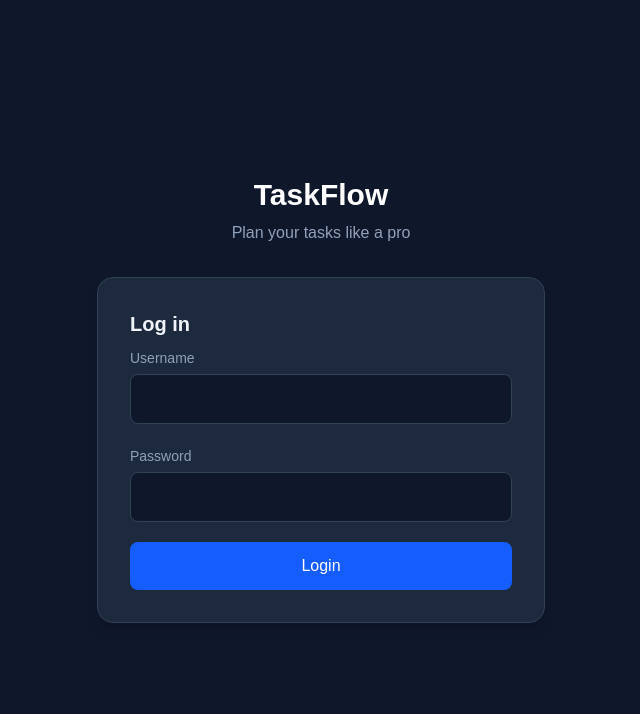
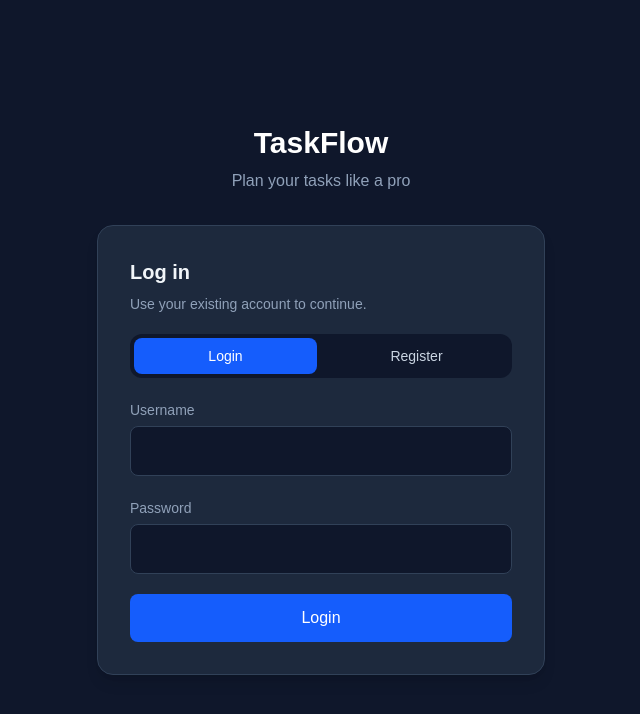
Before and after one commit to olobuszolo/TaskManagementApp, a Next.js app in the folder frontend/: page / in a window 1280 px wide. Shown: the top 714 px of the page, without its empty margins (319-959 px from the left). Built offline with nearby package versions, Linux system fonts and the light colour scheme.

Commit message:
added registration

```diff
--- a/frontend/app/page.tsx
+++ b/frontend/app/page.tsx
@@ -1,30 +1,51 @@
 "use client";
 import { useState } from "react";
-import { loginUser } from "../utils/auth";
+import { loginUser, registerUser } from "../utils/auth";
 import { useRouter } from "next/navigation";
 
 export default function LoginPage() {
 	const [password, setPassword] = useState("");
 	const [username, setUsername] = useState("");
+	const [mode, setMode] = useState<"login" | "register">("login");
+	const [errorMessage, setErrorMessage] = useState("");
+	const [successMessage, setSuccessMessage] = useState("");
+	const [isSubmitting, setIsSubmitting] = useState(false);
 	const router = useRouter();
-
 
 	const handleSubmit = async (e: { preventDefault: () => void; }) => {
 		e.preventDefault();
 		if (password === "" || username === "") {
+			setErrorMessage("Please fill in username and password.");
 			return;
 		}
+
+		setErrorMessage("");
+		setSuccessMessage("");
+		setIsSubmitting(true);
+
 		try {
-			await loginUser(username, password);
-			router.push("/user");
+			if (mode === "login") {
+				await loginUser(username, password);
+				router.push("/user");
+				return;
+			}
+
+			await registerUser(username, password);
+			setSuccessMessage("Account created. You can now log in.");
+			setMode("login");
+			setPassword("");
 		} catch (e) {
-			console.error("Login failed:", e);
+			const message = e instanceof Error ? e.message : "Something went wrong.";
+			setErrorMessage(message);
+			console.error(`${mode} failed:`, e);
+		} finally {
+			setIsSubmitting(false);
 		}
 	};
+
 	return (
 		<div className="min-h-screen bg-slate-900 flex items-center justify-center px-4">
 			<div className="w-full max-w-md">
-
 				<div className="mb-8 text-center">
 					<h1 className="text-3xl font-bold text-white">TaskFlow</h1>
 					<p className="text-slate-400 mt-2">
@@ -37,14 +58,53 @@ export default function LoginPage() {
 					className="bg-slate-800 border border-slate-700 shadow-lg rounded-2xl p-8 space-y-5"
 				>
 					<h2 className="text-xl font-semibold text-slate-100 mb-2">
-						Log in
+						{mode === "login" ? "Log in" : "Register"}
 					</h2>
+					<p className="text-sm text-slate-400">
+						{mode === "login"
+							? "Use your existing account to continue."
+							: "Create a new account with a unique username and password."}
+					</p>
+
+					<div className="grid grid-cols-2 gap-2 rounded-xl bg-slate-900 p-1">
+						<button
+							type="button"
+							onClick={() => {
+								setMode("login");
+								setErrorMessage("");
+								setSuccessMessage("");
+							}}
+							className={`rounded-lg px-4 py-2 text-sm font-medium transition-all ${
+								mode === "login"
+									? "bg-blue-600 text-white"
+									: "text-slate-300 hover:bg-slate-800"
+							}`}
+						>
+							Login
+						</button>
+						<button
+							type="button"
+							onClick={() => {
+								setMode("register");
+								setErrorMessage("");
+								setSuccessMessage("");
+							}}
+							className={`rounded-lg px-4 py-2 text-sm font-medium transition-all ${
+								mode === "register"
+									? "bg-blue-600 text-white"
+									: "text-slate-300 hover:bg-slate-800"
+							}`}
+						>
+							Register
+						</button>
+					</div>
 
 					<div>
 						<label className="text-sm text-slate-400">Username</label>
 						<input
 							type="text"
 							value={username}
+							autoComplete="username"
 							required
 							onChange={(e) => setUsername(e.target.value)}
 							className="w-full mt-1 p-3 rounded-lg bg-slate-900 border border-slate-700 text-slate-100 focus:outline-none focus:ring-2 focus:ring-blue-500"
@@ -56,17 +116,37 @@ export default function LoginPage() {
 						<input
 							type="password"
 							value={password}
+							autoComplete={mode === "login" ? "current-password" : "new-password"}
 							required
 							onChange={(e) => setPassword(e.target.value)}
 							className="w-full mt-1 p-3 rounded-lg bg-slate-900 border border-slate-700 text-slate-100 focus:outline-none focus:ring-2 focus:ring-blue-500"
 						/>
 					</div>
 
+					{errorMessage && (
+						<p className="rounded-lg border border-red-500/40 bg-red-500/10 px-3 py-2 text-sm text-red-200">
+							{errorMessage}
+						</p>
+					)}
+
+					{successMessage && (
+						<p className="rounded-lg border border-emerald-500/40 bg-emerald-500/10 px-3 py-2 text-sm text-emerald-200">
+							{successMessage}
+						</p>
+					)}
+
 					<button
 						type="submit"
-						className="w-full bg-blue-600 hover:bg-blue-700 transition-all text-white font-medium py-3 rounded-lg"
+						disabled={isSubmitting}
+						className="w-full bg-blue-600 hover:bg-blue-700 transition-all text-white font-medium py-3 rounded-lg disabled:cursor-not-allowed disabled:bg-blue-400"
 					>
-						Login
+						{isSubmitting
+							? mode === "login"
+								? "Logging in..."
+								: "Creating account..."
+							: mode === "login"
+								? "Login"
+								: "Register"}
 					</button>
 				</form>
 			</div>
--- a/frontend/utils/auth.ts
+++ b/frontend/utils/auth.ts
@@ -1,6 +1,26 @@
 import axios from "axios";
 
 const API_URL = 'http://localhost:8000';
+
+const extractErrorMessage = (error: unknown, fallbackMessage: string) => {
+    if (axios.isAxiosError(error)) {
+        const data = error.response?.data;
+
+        if (typeof data?.error === "string") {
+            return data.error;
+        }
+
+        if (Array.isArray(data?.username) && typeof data.username[0] === "string") {
+            return data.username[0];
+        }
+
+        if (Array.isArray(data?.non_field_errors) && typeof data.non_field_errors[0] === "string") {
+            return data.non_field_errors[0];
+        }
+    }
+
+    return fallbackMessage;
+};
 
 export const loginUser = async (username: string, password: string) => {
     try {
@@ -9,8 +29,20 @@ export const loginUser = async (username: string, password: string) => {
             password
         }, {withCredentials: true});
         return response.data;
-    } catch (e) {
-        throw new Error('Login failed');
+    } catch (error) {
+        throw new Error(extractErrorMessage(error, 'Login failed'));
+    }
+}
+
+export const registerUser = async (username: string, password: string) => {
+    try {
+        const response = await axios.post(`${API_URL}/login/user/register/`, {
+            username,
+            password
+        });
+        return response.data;
+    } catch (error) {
+        throw new Error(extractErrorMessage(error, 'Registration failed'));
     }
 }
 
@@ -18,7 +50,7 @@ export const logoutUser = async () => {
     try {
         const response = await axios.post(`${API_URL}/login/logout/`, {}, {withCredentials: true});
         return response.data;
-    } catch (e) {
+    } catch {
         throw new Error('Logout failed');
     }
 }
@@ -27,7 +59,7 @@ export const getUserInfo = async () => {
     try {
         const response = await axios.get(`${API_URL}/login/user-info/`, {withCredentials: true});
         return response.data;
-    } catch (e) {
+    } catch {
         throw new Error('Failed to get user info');
     }
 }
@@ -36,7 +68,7 @@ export const refreshToken = async () => {
     try {
         const response = await axios.post(`${API_URL}/login/refresh/`, {}, {withCredentials: true});
         return response.data;
-    } catch (e) {
+    } catch {
         throw new Error('Failed to refresh token');
     }
 }
```
Also changed, not shown: 1 other file (tests, documents, lock files or other folders).
